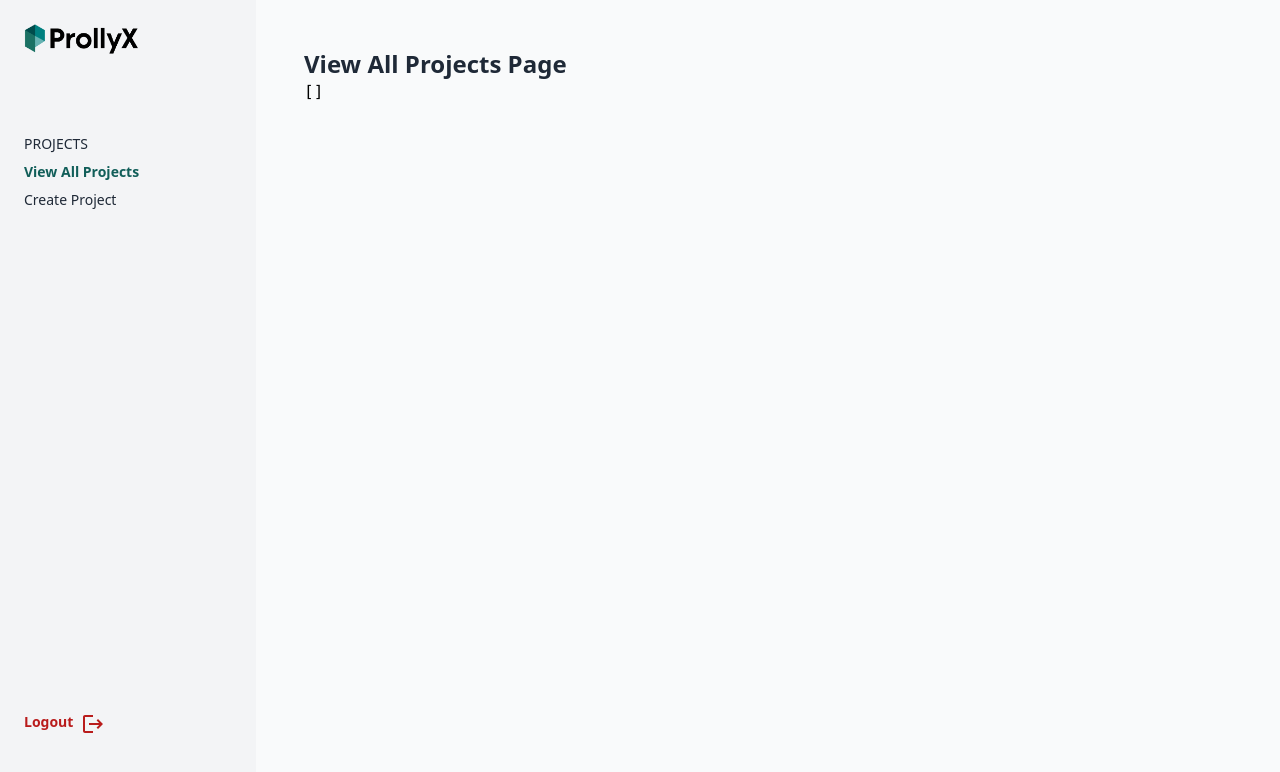
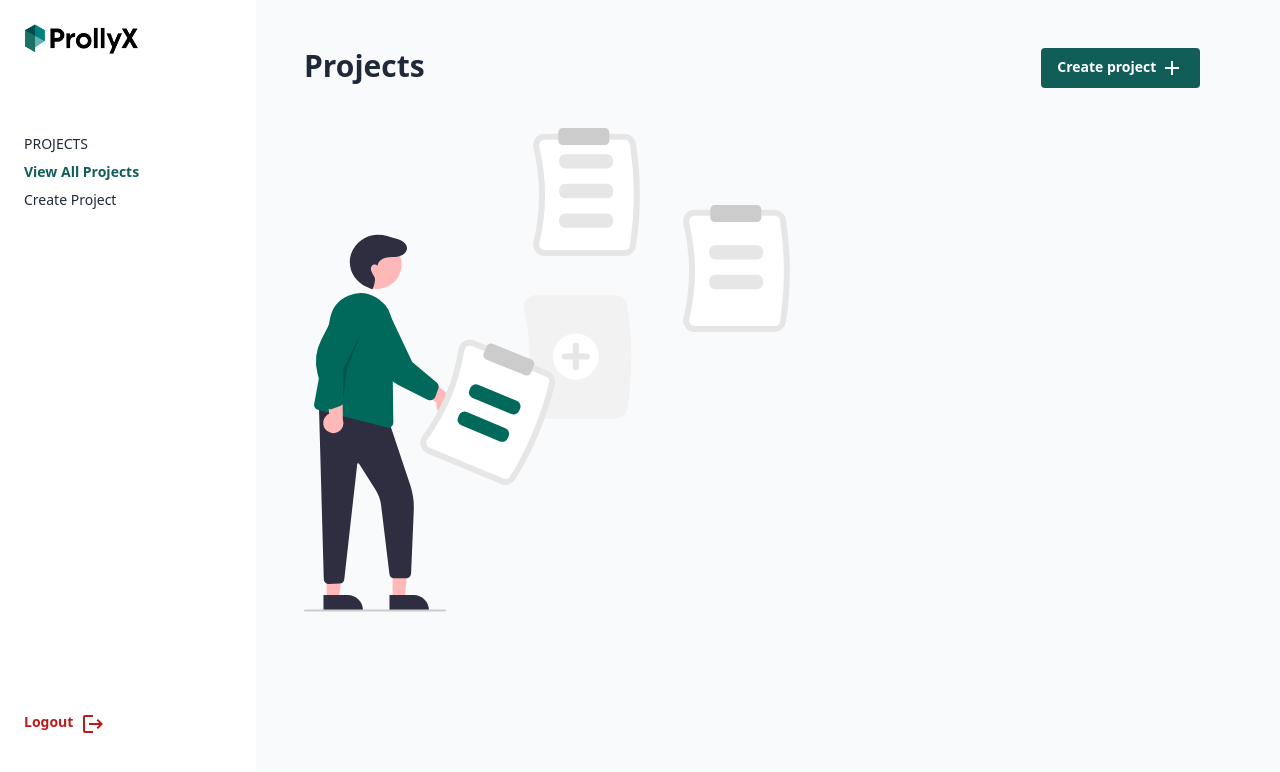
Before and after one commit to prollyx/assembly-ai-hackathon, a Next.js app: page /projects in a window 1280 px wide. Shown: the top 772 px of the page. Built offline with nearby package versions, Linux system fonts and the light colour scheme; no server answers; the database is empty.

Commit message:
done with projects page layout

```diff
--- /dev/null
+++ b/src/components/projects/create-new-project-page/empty-project.tsx
@@ -0,0 +1,108 @@
+import * as React from "react"
+
+const EmptyProjectImage = (props: any) => (
+  <svg
+    xmlns="http://www.w3.org/2000/svg"
+    data-name="Layer 1"
+    width={485.834}
+    height={483.5}
+    {...props}
+  >
+    <path
+      d="M320.459 128.097h-79.742a11.478 11.478 0 0 1-9.065-4.393 11.622 11.622 0 0 1-2.177-9.968 201.63 201.63 0 0 0 0-93.647 11.624 11.624 0 0 1 2.176-9.967 11.478 11.478 0 0 1 9.066-4.394h79.742a11.623 11.623 0 0 1 11.439 9.755 337.961 337.961 0 0 1 0 102.859 11.623 11.623 0 0 1-11.44 9.755Z"
+      fill="#e6e6e6"
+    />
+    <path
+      d="M240.717 11.728a5.513 5.513 0 0 0-4.354 2.108 5.66 5.66 0 0 0-1.054 4.854 207.656 207.656 0 0 1 0 96.445 5.656 5.656 0 0 0 1.054 4.853 5.511 5.511 0 0 0 4.354 2.11h79.742a5.582 5.582 0 0 0 5.509-4.668 331.985 331.985 0 0 0 0-101.035 5.582 5.582 0 0 0-5.51-4.667Z"
+      fill="#fff"
+    />
+    <path
+      d="M303.057 40.579h-41.845a6.006 6.006 0 0 1-6-6v-2.345a6.006 6.006 0 0 1 6-6h41.845a6.006 6.006 0 0 1 6 6v2.345a6.006 6.006 0 0 1-6 6ZM303.057 70.204h-41.845a6.006 6.006 0 0 1-6-6V61.86a6.006 6.006 0 0 1 6-6h41.845a6.006 6.006 0 0 1 6 6v2.345a6.006 6.006 0 0 1-6 6ZM303.057 99.83h-41.845a6.006 6.006 0 0 1-6-6v-2.344a6.006 6.006 0 0 1 6-6h41.845a6.006 6.006 0 0 1 6 6v2.345a6.006 6.006 0 0 1-6 6ZM470.459 204.097h-79.742a11.478 11.478 0 0 1-9.065-4.393 11.622 11.622 0 0 1-2.177-9.968 201.63 201.63 0 0 0 0-93.647 11.624 11.624 0 0 1 2.176-9.967 11.478 11.478 0 0 1 9.066-4.394h79.742a11.623 11.623 0 0 1 11.439 9.755 337.961 337.961 0 0 1 0 102.859 11.623 11.623 0 0 1-11.44 9.755Z"
+      fill="#e6e6e6"
+    />
+    <path
+      d="M390.717 87.728a5.513 5.513 0 0 0-4.354 2.108 5.66 5.66 0 0 0-1.054 4.854 207.656 207.656 0 0 1 0 96.445 5.656 5.656 0 0 0 1.054 4.853 5.511 5.511 0 0 0 4.354 2.11h79.742a5.582 5.582 0 0 0 5.509-4.668 331.985 331.985 0 0 0 0-101.035 5.582 5.582 0 0 0-5.51-4.667Z"
+      fill="#fff"
+    />
+    <path
+      d="M311.459 290.597h-79.742a11.975 11.975 0 0 1-9.458-4.584 12.12 12.12 0 0 1-2.27-10.394 201.131 201.131 0 0 0 0-93.413 12.12 12.12 0 0 1 2.27-10.394 11.976 11.976 0 0 1 9.458-4.584h79.742a12.127 12.127 0 0 1 11.933 10.18 338.46 338.46 0 0 1 0 103.01 12.127 12.127 0 0 1-11.933 10.18Z"
+      fill="#f2f2f2"
+    />
+    <path
+      d="M453.057 131.579h-41.845a6.006 6.006 0 0 1-6-6v-2.345a6.006 6.006 0 0 1 6-6h41.845a6.006 6.006 0 0 1 6 6v2.345a6.006 6.006 0 0 1-6 6ZM453.057 161.204h-41.845a6.006 6.006 0 0 1-6-6v-2.344a6.006 6.006 0 0 1 6-6h41.845a6.006 6.006 0 0 1 6 6v2.345a6.006 6.006 0 0 1-6 6Z"
+      fill="#e6e6e6"
+    />
+    <circle cx={271.811} cy={228.5} r={23} fill="#fff" />
+    <path
+      d="M282.811 225.5h-8v-8a3 3 0 0 0-6 0v8h-8a3 3 0 0 0 0 6h8v8a3 3 0 0 0 6 0v-8h8a3 3 0 0 0 0-6Z"
+      fill="#e6e6e6"
+    />
+    <path
+      d="M300.811 17h-42a4.505 4.505 0 0 1-4.5-4.5v-8a4.505 4.505 0 0 1 4.5-4.5h42a4.505 4.505 0 0 1 4.5 4.5v8a4.505 4.505 0 0 1-4.5 4.5ZM452.811 94h-42a4.505 4.505 0 0 1-4.5-4.5v-8a4.505 4.505 0 0 1 4.5-4.5h42a4.505 4.505 0 0 1 4.5 4.5v8a4.505 4.505 0 0 1-4.5 4.5Z"
+      fill="#ccc"
+    />
+    <path
+      fill="#ffb8b8"
+      d="M88.596 471.061h12.26l3.833-47.288H88.594l.002 47.288z"
+    />
+    <path
+      d="M85.47 467.058H109.613A15.386 15.386 0 0 1 125 482.443v.5l-39.53.001Z"
+      fill="#2f2e41"
+    />
+    <path
+      fill="#ffb8b8"
+      d="M22.596 471.061h12.26l5.833-47.288H22.594l.002 47.288z"
+    />
+    <path
+      d="M19.47 467.058H43.613A15.386 15.386 0 0 1 59 482.443v.5l-39.53.001ZM24.771 456.123a4.981 4.981 0 0 1-3.375-1.319 4.961 4.961 0 0 1-1.616-3.537l-4.916-176.213 69.811 17.452 21.54 64.618a70.461 70.461 0 0 1 3.545 25.824l-2.675 62.636a4.996 4.996 0 0 1-4.994 4.76H90.382a5.023 5.023 0 0 1-4.955-4.33l-8.369-69.142a37.823 37.823 0 0 0-5.531-15.164l-16.47-26.076a1 1 0 0 0-1.838.41L40.295 451.13a4.993 4.993 0 0 1-4.687 4.397l-10.552.587c-.095.005-.19.009-.285.009Z"
+      fill="#2f2e41"
+    />
+    <circle cx={73.058} cy={136.406} r={24.561} fill="#ffb8b8" />
+    <path
+      d="M84.34 299.672a5.076 5.076 0 0 1-1.252-.159h-.001l-69.264-17.76a4.998 4.998 0 0 1-3.663-5.815l15.907-85.69a31.214 31.214 0 0 1 18.25-22.54 30.113 30.113 0 0 1 28.265 2.075c.97.605 1.947 1.264 2.903 1.96a30.96 30.96 0 0 1 12.579 24.53l1.265 98.329a5.007 5.007 0 0 1-4.988 5.07Z"
+      fill="#00695c"
+    />
+    <path
+      d="M20.95 300.68a10.056 10.056 0 0 1 4.213-14.832l-3.08-35.602 16.326 8.848.422 32.452a10.11 10.11 0 0 1-17.882 9.134Z"
+      fill="#ffb8b8"
+    />
+    <path
+      d="M26.782 281.14a5.532 5.532 0 0 1-1.366-.174 5.496 5.496 0 0 1-3.972-3.986l-8.023-31.884a47.37 47.37 0 0 1 3.761-33.135l16.81-32.881a15.54 15.54 0 0 1 18.807-11.019 15.356 15.356 0 0 1 9.475 7.1 15.567 15.567 0 0 1 1.654 11.914L40.001 240.58l.284 32.035a5.519 5.519 0 0 1-3.585 5.205l-8.007 2.973a5.48 5.48 0 0 1-1.911.345Z"
+      fill="#00695c"
+    />
+    <path
+      d="M141.318 287.585a10.056 10.056 0 0 1-8.493-12.87l-28.994-20.89 17.357-6.6 24.872 20.848a10.11 10.11 0 0 1-4.742 19.512Z"
+      fill="#ffb8b8"
+    />
+    <path
+      d="M126.14 272.33a5.522 5.522 0 0 1-2.463-.581l-29.399-14.717a47.381 47.381 0 0 1-22.66-24.466l-13.958-34.19a15.544 15.544 0 0 1 3.918-21.444 15.352 15.352 0 0 1 11.59-2.544A15.57 15.57 0 0 1 83.25 180.9l24.945 53.04 24.466 20.683a5.518 5.518 0 0 1 1.607 6.111l-2.97 8.009a5.474 5.474 0 0 1-2.007 2.596 5.497 5.497 0 0 1-3.15.992Z"
+      fill="#00695c"
+    />
+    <path
+      d="M67.9 161.343c1.305.571 3.977-9.827 2.78-11.907-1.78-3.093-1.675-3.07-2.856-5.117s-1.447-4.847.084-6.648 5.072-1.561 5.77.696c-.45-4.288 3.792-7.734 7.993-8.703s8.633-.367 12.857-1.23c4.902-1 10.003-5.109 8.047-10.5a7.593 7.593 0 0 0-1.481-2.434c-2.26-2.54-5.421-3.626-8.512-4.675-6.43-2.182-13.036-4.392-19.822-4.151a28.798 28.798 0 0 0-25.446 18.609 26.156 26.156 0 0 0-1.084 4.025c-2.33 12.525 4.944 24.878 16.756 29.647Z"
+      fill="#2f2e41"
+    />
+    <path
+      opacity={0.2}
+      d="m38.9 273.343.557-32.929L56.9 205.343l-14 36-4 32z"
+    />
+    <path
+      d="m197.077 355.982-73.638-30.595a11.478 11.478 0 0 1-6.686-7.536 11.622 11.622 0 0 1 1.814-10.04 201.63 201.63 0 0 0 35.93-86.48 11.624 11.624 0 0 1 5.835-8.369 11.478 11.478 0 0 1 10.058-.579l73.638 30.596a11.623 11.623 0 0 1 6.82 13.398 337.961 337.961 0 0 1-39.464 94.986 11.623 11.623 0 0 1-14.307 4.62Z"
+      fill="#e6e6e6"
+    />
+    <path
+      d="M168.088 217.924a5.513 5.513 0 0 0-4.83.276 5.66 5.66 0 0 0-2.836 4.078 207.656 207.656 0 0 1-37.004 89.064 5.656 5.656 0 0 0-.89 4.885l.001.001a5.511 5.511 0 0 0 3.212 3.618l73.638 30.596a5.582 5.582 0 0 0 6.878-2.197 331.986 331.986 0 0 0 38.766-93.302 5.582 5.582 0 0 0-3.297-6.423Z"
+      fill="#fff"
+    />
+    <path
+      d="m207.297 286.031-38.642-16.055a6.006 6.006 0 0 1-3.239-7.842l.9-2.166a6.006 6.006 0 0 1 7.842-3.238l38.643 16.055a6.006 6.006 0 0 1 3.238 7.843l-.9 2.165a6.006 6.006 0 0 1-7.842 3.238ZM195.93 313.39l-38.642-16.055a6.006 6.006 0 0 1-3.239-7.843l.9-2.165a6.006 6.006 0 0 1 7.842-3.239l38.643 16.056a6.006 6.006 0 0 1 3.238 7.842l-.9 2.165a6.006 6.006 0 0 1-7.842 3.239Z"
+      fill="#00695c"
+    />
+    <path
+      d="M222.781 247.582a4.49 4.49 0 0 1-1.687-.33l-38.938-15.743a4.505 4.505 0 0 1-2.485-5.859l2.998-7.417a4.5 4.5 0 0 1 5.859-2.484l38.938 15.742a4.505 4.505 0 0 1 2.485 5.859l-2.998 7.417a4.51 4.51 0 0 1-4.172 2.815ZM141 483.5H1a1 1 0 1 1 0-2h140a1 1 0 0 1 0 2Z"
+      fill="#ccc"
+    />
+  </svg>
+)
+
+export default EmptyProjectImage
--- /dev/null
+++ b/src/components/projects/project-card.tsx
@@ -0,0 +1,18 @@
+import React, {FC} from 'react'
+
+export interface ProjectCardProps {
+    name: string,
+    description: string,
+    id: string,
+}
+
+const ProjectCard: FC<ProjectCardProps> = ({ description, id, name}) => {
+    return (
+        <div className='project-card'>
+            <h2 className='mb-2'>{name}</h2>
+            <p>{description}</p>
+        </div>
+    )
+}
+
+export {ProjectCard}
--- a/src/components/projects/view-all-projects-page/index.tsx
+++ b/src/components/projects/view-all-projects-page/index.tsx
@@ -1,14 +1,42 @@
+import {Project} from '@prisma/client'
 import React from 'react'
 import {useGetAllProjects} from '../../../api/project/use-get-all-projects'
+import EmptyProjectImage from '../create-new-project-page/empty-project'
+import {ProjectCard} from '../project-card'
+import AddIcon from '@mui/icons-material/Add';
+import Link from 'next/link'
 
 const ViewAllProjectsPage = () => {
 
-    const {data} = useGetAllProjects()
+    const {data, isLoading, error} = useGetAllProjects()
+
+    if (isLoading) {
+        return <div>Loading...</div>
+    }
+
+    if (error) {
+        return <div>Could not load projects</div>
+    }
+
+    let hasProjects = data && data.length > 0
+
 
     return (
         <div>
-        <h1>View All Projects Page</h1>
-        <pre>{JSON.stringify(data, null, 2)}</pre>
+            <div className='flex justify-between'>
+                <h1>Projects</h1>
+                <Link href='/projects/create'>
+                <button>Create project <AddIcon /></button>
+                </Link>
+            </div>
+        <div className='main-content project-card-wrapper flex'>
+            {
+            hasProjects ?
+            data.map((project: Project) => <ProjectCard key={project.id} {...project}/>):   <div className=''>
+            <EmptyProjectImage />
+            </div>
+            }
+        </div>
         </div>
     )
 }
--- a/src/pages/api/sample.ts
+++ b/src/pages/api/sample.ts
@@ -1,6 +1,4 @@
-import { User } from "@prisma/client";
 import { NextApiRequest, NextApiResponse } from "next";
-import { getAllUsers } from "../../api/prisma";
 
 type Data = {
   name: string;
@@ -8,9 +6,8 @@ type Data = {
 
 export default async function handler(
   req: NextApiRequest,
-  res: NextApiResponse<User[] | Data>
+  res: NextApiResponse<any | Data>
 ) {
-  const users = await getAllUsers();
 
-  res.status(200).json(users);
+  res.status(200).json({hello: "world"});
 }
--- a/src/styles/globals.css
+++ b/src/styles/globals.css
@@ -14,6 +14,10 @@ p {
 }
 
 h1 {
+  @apply text-3xl font-bold text-gray-800;
+}
+
+h2 {
   @apply text-2xl font-bold text-gray-800;
 }
 
@@ -35,7 +39,7 @@ button, button[type="submit"] {
 
 /* DRAWER */
 .drawer {
-  @apply bg-gray-100 flex flex-col h-screen overflow-hidden w-64 p-6;
+  @apply bg-white flex flex-col h-screen overflow-hidden w-64 p-6;
 }
 
 .drawer-section-title {
@@ -53,11 +57,20 @@ button, button[type="submit"] {
 /* PAGE LAYOUT */
 
 .page-container {
-  @apply flex flex-row flex-1 h-screen overflow-hidden;
+  @apply flex flex-row flex-1 h-screen;
 }
 
 .page-layout-main-containter {
-  @apply flex flex-col flex-1 overflow-hidden m-12 max-w-4xl;
+  @apply flex flex-col flex-1 m-12 max-w-4xl;
+}
+
+/* PROJECTS PAGE */
+.project-card {
+  @apply bg-white rounded-lg p-6 mb-6 cursor-pointer hover:outline-2 hover:outline-gray-300 hover:outline max-h-52 overflow-clip;
+}
+
+.project-card-wrapper {
+  @apply grid grid-cols-1 md:grid-cols-3 gap-6;
 }
 
 
```
